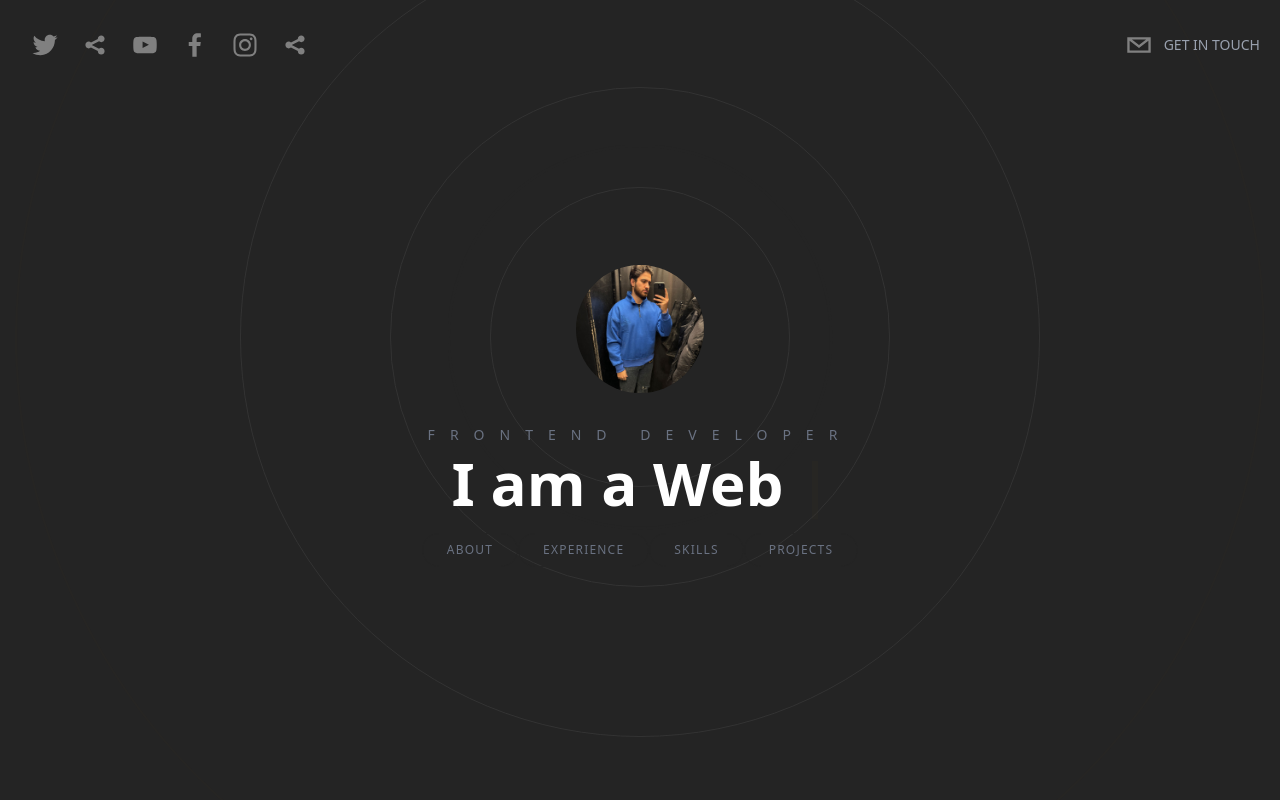
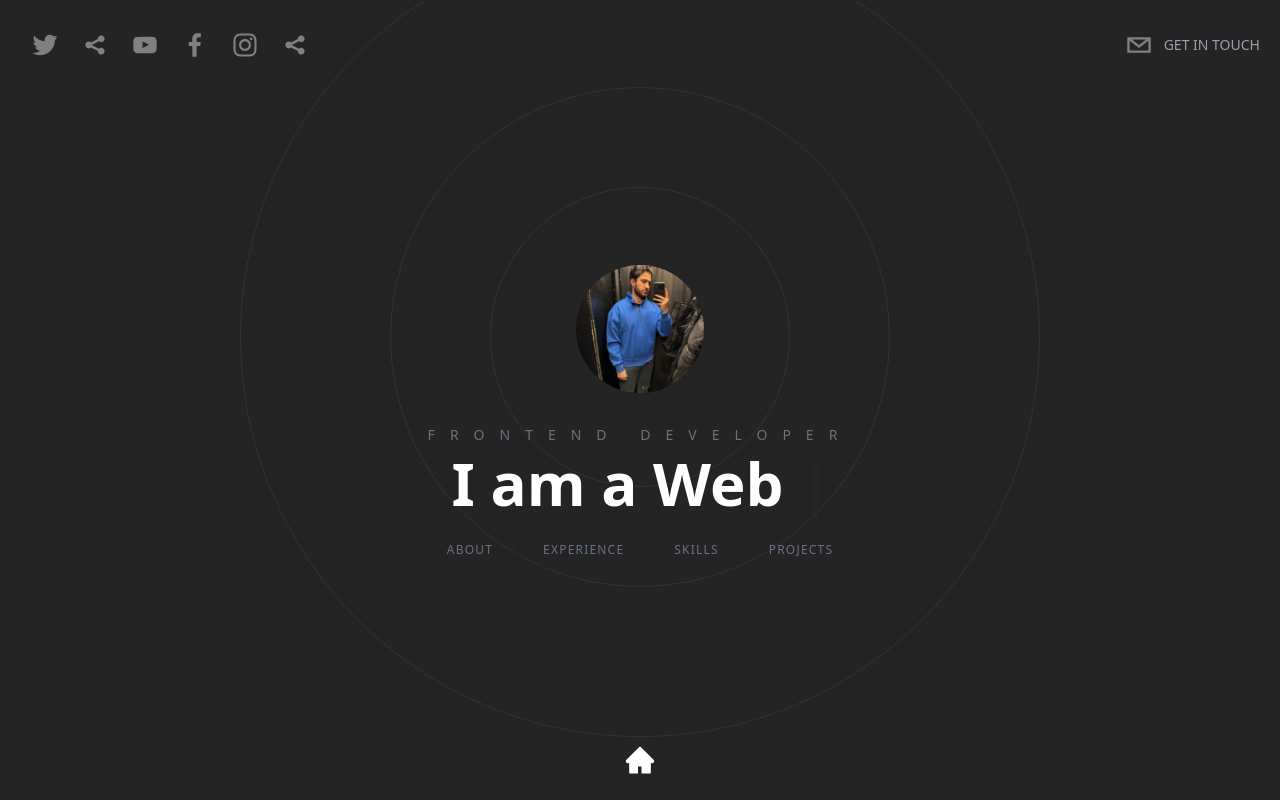
Before and after one commit to megzzawy/ModernPortofolio, a Next.js app: page / in a window 1280 px wide. Built offline with nearby package versions, Linux system fonts and the light colour scheme.

Commit message:
adding home button and contact button

```diff
--- a/src/app/page.tsx
+++ b/src/app/page.tsx
@@ -1,3 +1,4 @@
+import Link from "next/link";
 import About from "@/components/About";
 import Header from "@/components/Header";
 import Hero from "@/components/Hero";
@@ -5,6 +6,8 @@ import WorkExperience from "@/components/WorkExperience";
 import Skills from "@/components/Skills";
 import Projects from "@/components/Projects";
 import ContactMe from "@/components/ContactMe";
+import { AiFillHome } from "react-icons/ai";
+
 
 export default function Home() {
   return (
@@ -36,6 +39,14 @@ export default function Home() {
       <section id="contact" className="snap-start">
         <ContactMe />
       </section>
+
+      <Link href='#hero'>
+        <footer className="sticky bottom-5 w-full cursor-pointer">
+          <div className="flex items-center justify-center">
+          <AiFillHome className="h-10 w-8  "/>
+          </div>
+        </footer>
+      </Link>
     </div>
   );
 }
--- a/src/components/Header.tsx
+++ b/src/components/Header.tsx
@@ -2,6 +2,7 @@
 import React from 'react'
 import { SocialIcon } from 'react-social-icons';
 import { motion } from "framer-motion";
+import Link from 'next/link';
 
 type Props = {}
 
@@ -29,6 +30,7 @@ export default function Header({}: Props) {
             <SocialIcon url="http://instagram.com/jaketrent" fgColor='gray' bgColor='transparent'/>
             <SocialIcon url="http://fsd.com/jaketrent" fgColor='gray' bgColor='transparent'/>
         </motion.div>
+        <Link href="#contact">
         <motion.div
         initial={{
             x: 500,
@@ -47,6 +49,7 @@ export default function Header({}: Props) {
             <SocialIcon network='email' fgColor='gray' bgColor='transparent' className='cursor-pointer'/>
             <p className='uppercase hidden md:inline text-sm text-gray-400'>Get In Touch</p>
         </motion.div>
+        </Link>
     </header>
   )
 }
```
